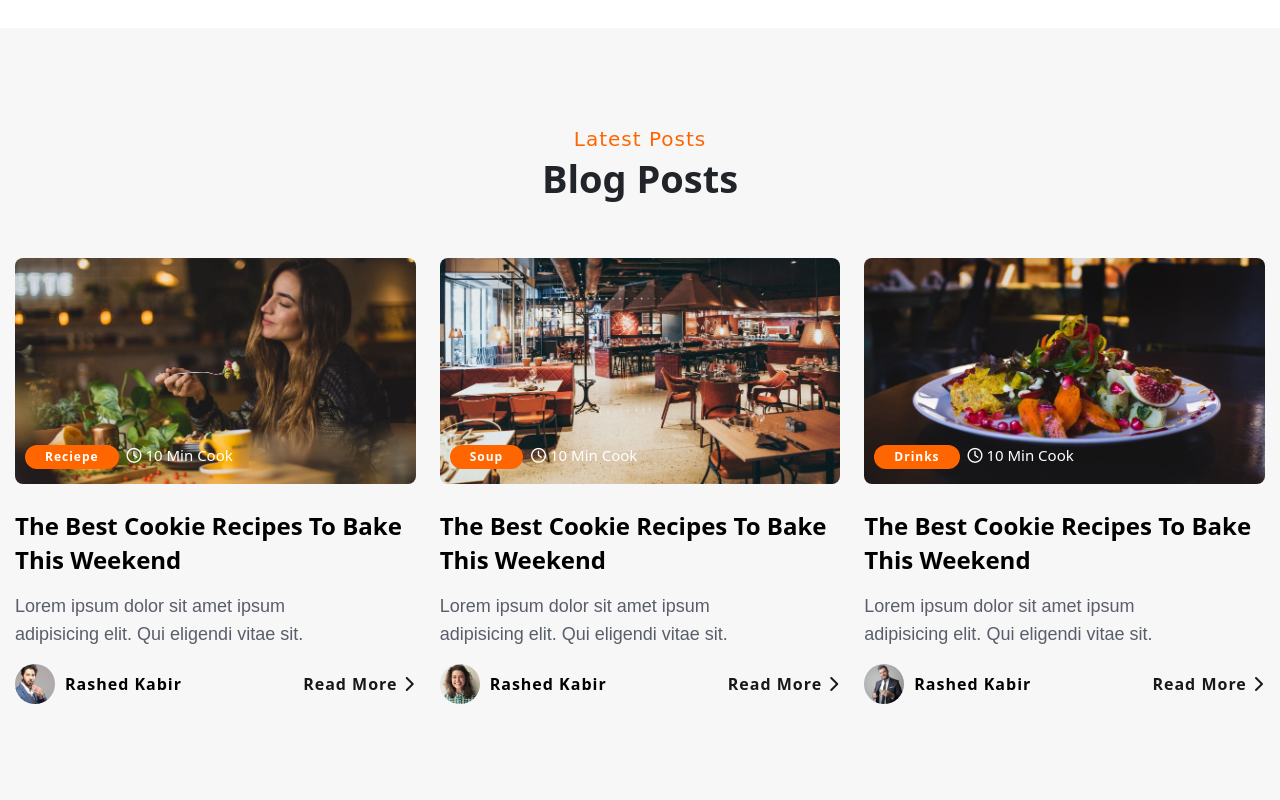
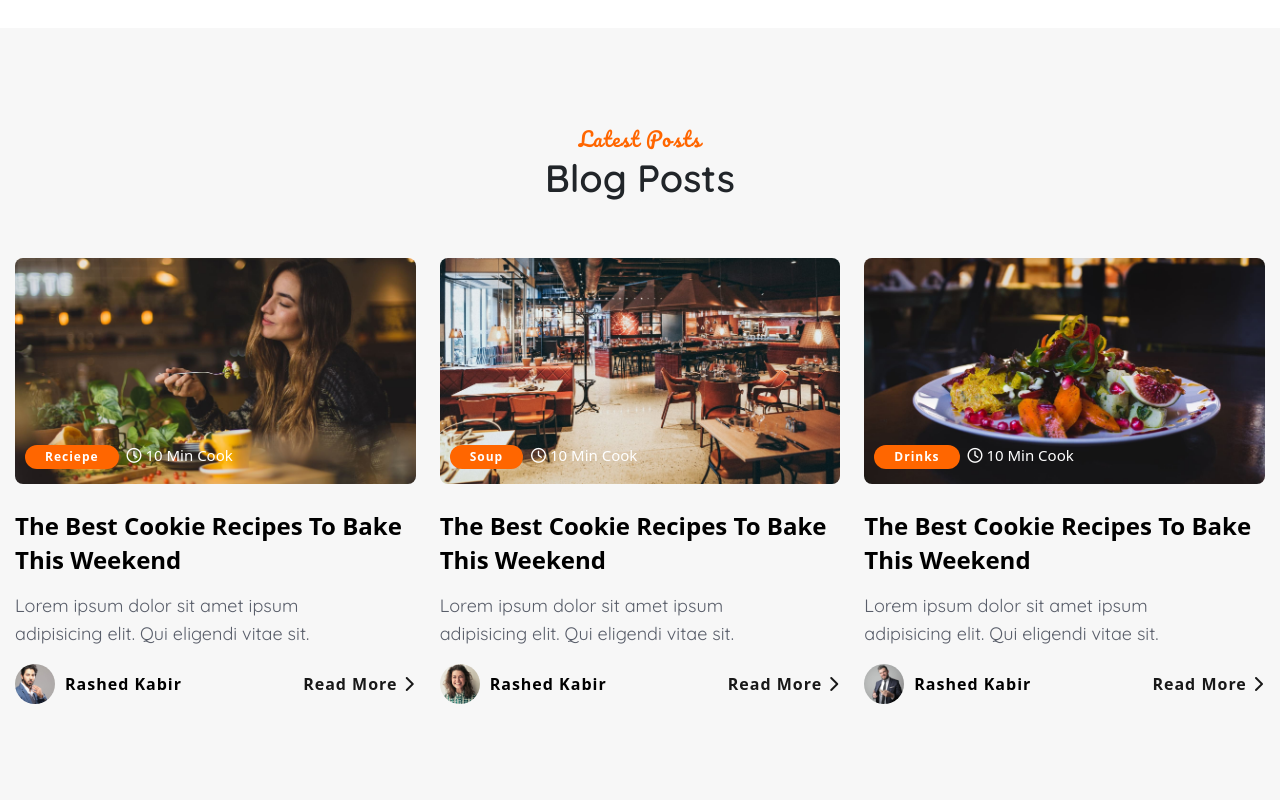
Before and after one commit to KongMint/CapStone, a plain HTML site: page index.html in a window 1280 px wide. Shown: the part 1340-2140 px from the top of the page. Drawn offline with nearby package versions, Linux system fonts and the light colour scheme.

Commit message:
font family

```diff
--- a/css/style.css
+++ b/css/style.css
@@ -16,6 +16,15 @@ html {
   margin: 0 auto;
 }
 
+h1,
+h2,
+h3,
+h4,
+h5,
+h6 {
+  font-family: "Quicksand", sans-serif;
+}
+
 .title__heading {
   font-size: 20px;
   font-weight: 400;
@@ -24,7 +33,7 @@ html {
   color: #ff6600;
   display: block;
   margin-bottom: 0;
-  font-family: "Pacifico", cursive;
+  font-family: "Pacifico";
 }
 
 .title__text {
--- a/index.html
+++ b/index.html
@@ -11,6 +11,11 @@
     <link rel="stylesheet" href="https://cdnjs.cloudflare.com/ajax/libs/animate.css/4.1.1/animate.min.css" />
     <link href="https://cdn.jsdelivr.net/npm/bootstrap@5.1.3/dist/css/bootstrap.min.css" rel="stylesheet"
         integrity="sha384-1BmE4kWBq78iYhFldvKuhfTAU6auU8tT94WrHftjDbrCEXSU1oBoqyl2QvZ6jIW3" crossorigin="anonymous">
+    <link rel="preconnect" href="https://fonts.googleapis.com">
+    <link rel="preconnect" href="https://fonts.gstatic.com" crossorigin>
+    <link
+        href="https://fonts.googleapis.com/css2?family=Pacifico&family=Quicksand:wght@300;400;500;600;700&family=Roboto:ital,wght@0,100;0,300;0,400;0,500;0,700;1,100;1,300;1,400;1,500;1,700;1,900&display=swap"
+        rel="stylesheet">
     <link rel="stylesheet" href="./css/style.css">
     <title>Dish</title>
 </head>
```
